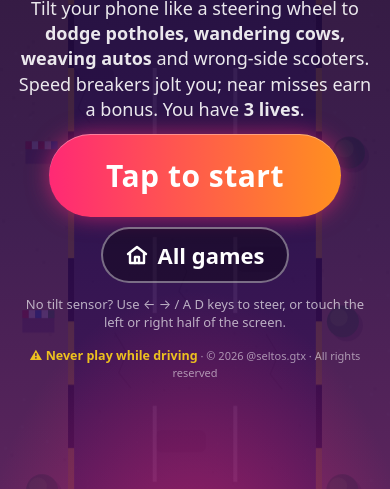
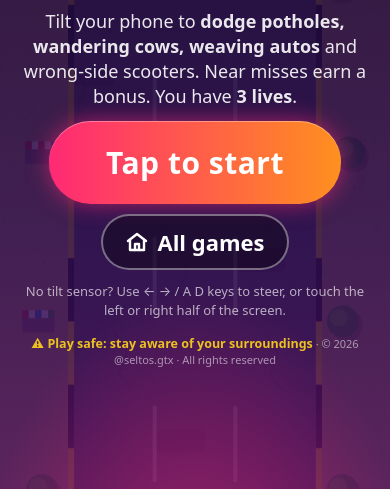
Before and after one commit to akumar36/carplay-game, a plain HTML site: page pothole-panic/index.html in a window 390 px wide. Shown: the part 355-844 px from the top of the page. Drawn offline with Linux system fonts and the light colour scheme.

Commit message:
General safety line on menus and game-over screens
'Play safe: stay aware of your surroundings' on every game's start menu and
game-over screen, so it doesn't suggest the games are for cars; the home
page's 'Play safe' note keeps the full detail. Pothole Panic's menu text is
a line shorter so it fits small phones.

Co-Authored-By: Claude Opus 5.5 <noreply@anthropic.com>

```diff
--- a/pothole-panic/index.html
+++ b/pothole-panic/index.html
@@ -208,12 +208,12 @@
 <div id="menu" class="overlay">
   <h1>POTHOLE PANIC</h1>
   <p class="byline small">by <a href="https://www.instagram.com/seltos.gtx/" target="_blank" rel="noopener">@seltos.gtx</a></p>
-  <p>Tilt your phone like a steering wheel to <b>dodge potholes, wandering cows, weaving autos</b>
-     and wrong-side scooters. Speed breakers jolt you; near misses earn a bonus. You have <b>3 lives</b>.</p>
+  <p>Tilt your phone to <b>dodge potholes, wandering cows, weaving autos</b> and wrong-side scooters.
+     Near misses earn a bonus. You have <b>3 lives</b>.</p>
   <div class="actions"><button id="startBtn">Tap to start</button><a class="homeLink" href="../" aria-label="All games"><svg viewBox="0 0 24 24" fill="none" stroke="currentColor" stroke-width="2.4" stroke-linecap="round" stroke-linejoin="round"><path d="M3 11l9-7 9 7"/><path d="M5 10v10h14V10"/><path d="M10 20v-6h4v6"/></svg><span>All games</span></a></div>
   <p class="small">No tilt sensor? Use ← → / A D keys to steer, or touch the left or right half of the screen.</p>
   <p id="menuMsg" class="msg hidden"></p>
-  <p class="copyright"><span class="safety">⚠ Never play while driving</span> · © 2026 @seltos.gtx · All rights reserved</p>
+  <p class="copyright"><span class="safety">⚠ Play safe: stay aware of your surroundings</span> · © 2026 @seltos.gtx · All rights reserved</p>
 </div>
 
 <div id="over" class="overlay hidden">
@@ -224,7 +224,7 @@
     <span class="ig-logo"><svg viewBox="0 0 24 24" fill="none" stroke="#fff" stroke-width="2.2"><rect x="3" y="3" width="18" height="18" rx="5"/><circle cx="12" cy="12" r="4.2"/><circle cx="17.4" cy="6.6" r="1.1" fill="#fff" stroke="none"/></svg></span>
     Follow @seltos.gtx
   </a></div>
-  <p class="copyright">© 2026 @seltos.gtx · All rights reserved</p>
+  <p class="copyright"><span class="safety">⚠ Play safe: stay aware of your surroundings</span> · © 2026 @seltos.gtx · All rights reserved</p>
 </div>
 
 <div id="paused" class="overlay hidden">
```
Also changed, not shown: brick-smash/index.html (+2 -2 lines), hill-climb/index.html (+2 -2 lines), lane-rush-classic/index.html (+2 -2 lines), lane-rush/index.html (+2 -2 lines), light-trail/index.html (+2 -2 lines), midnight-run/index.html (+2 -2 lines), park-it/index.html (+2 -2 lines), sky-dash/index.html (+2 -2 lines), star-strike/index.html (+2 -2 lines), 1 other file.
